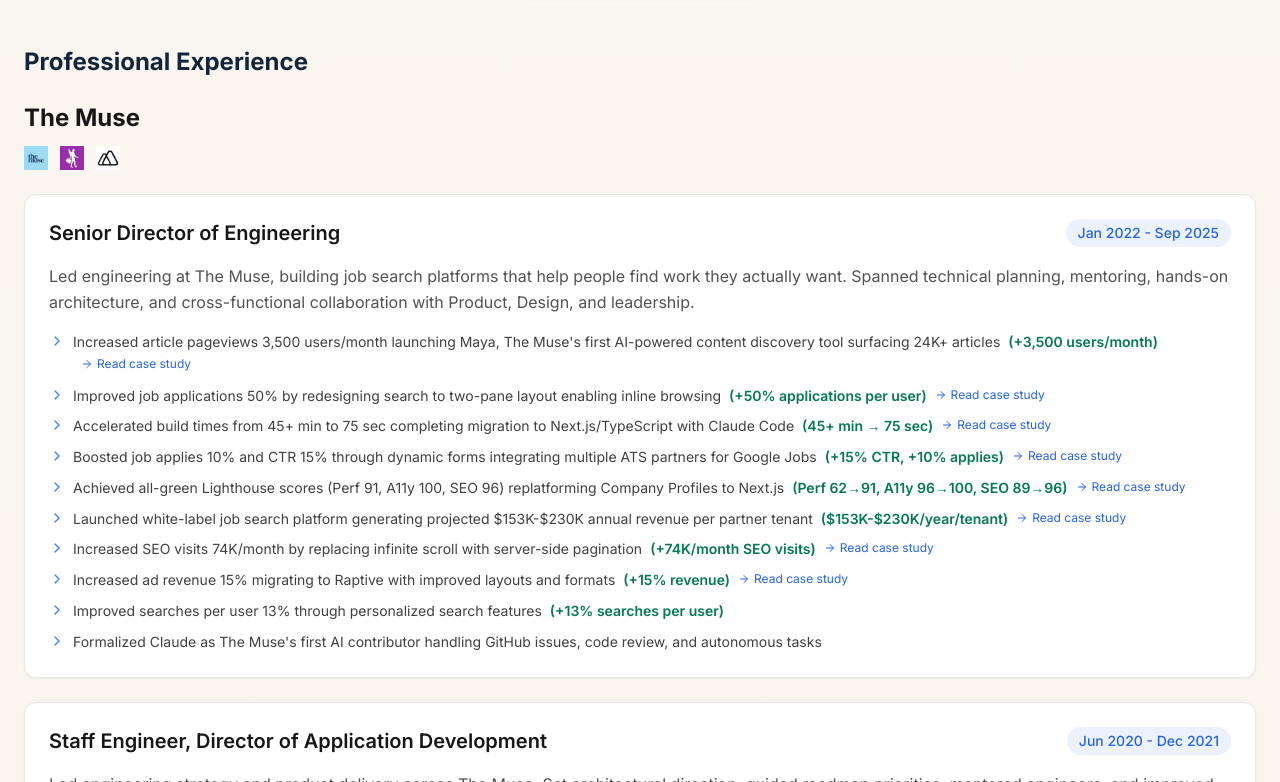
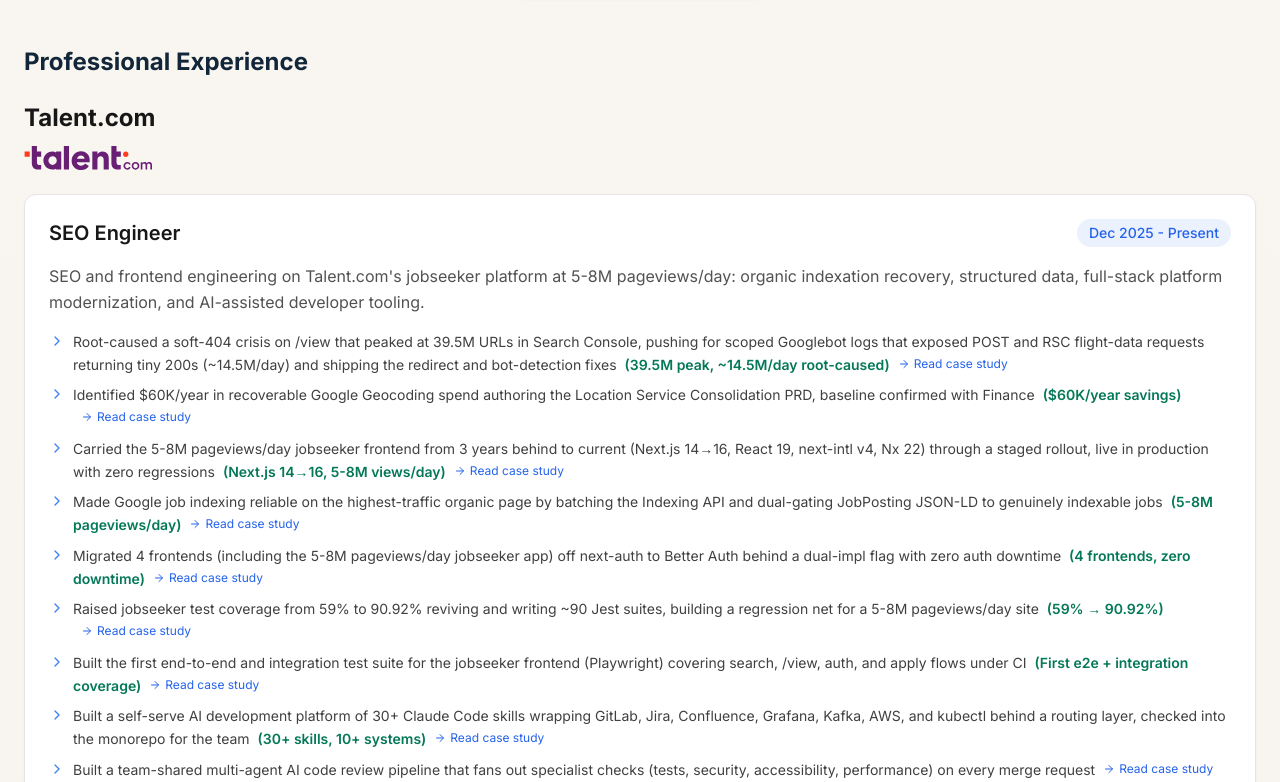
Before and after one commit to RichardDillman/RIchardDillman.com, a Next.js app: page /experience in a window 1280 px wide. Shown: the part 318-1100 px from the top of the page. Built offline with nearby package versions, Linux system fonts and the light colour scheme.

Commit message:
update talent.com

```diff
--- a/data/experience.ts
+++ b/data/experience.ts
@@ -20,6 +20,66 @@
 }
 
 export const experiences: Experience[] = [
+  {
+    company: 'Talent.com',
+    companyLogos: ['talent-com.svg'],
+    location: 'Remote',
+    period: 'Dec 2025 - Present',
+    roles: [
+      {
+        title: 'SEO Engineer',
+        period: 'Dec 2025 - Present',
+        description:
+          "SEO and frontend engineering on Talent.com's jobseeker platform at 5-8M pageviews/day: organic indexation recovery, structured data, full-stack platform modernization, and AI-assisted developer tooling.",
+        achievements: [
+          {
+            text: 'Root-caused a soft-404 crisis on /view that peaked at 39.5M URLs in Search Console, pushing for scoped Googlebot logs that exposed POST and RSC flight-data requests returning tiny 200s (~14.5M/day) and shipping the redirect and bot-detection fixes',
+            metrics: '39.5M peak, ~14.5M/day root-caused',
+            projectId: 'talent-soft-404-saga',
+          },
+          {
+            text: 'Identified $60K/year in recoverable Google Geocoding spend authoring the Location Service Consolidation PRD, baseline confirmed with Finance',
+            metrics: '$60K/year savings',
+            projectId: 'talent-location-service-consolidation',
+          },
+          {
+            text: 'Carried the 5-8M pageviews/day jobseeker frontend from 3 years behind to current (Next.js 14→16, React 19, next-intl v4, Nx 22) through a staged rollout, live in production with zero regressions',
+            metrics: 'Next.js 14→16, 5-8M views/day',
+            projectId: 'talent-nextjs-staged-migration',
+          },
+          {
+            text: 'Made Google job indexing reliable on the highest-traffic organic page by batching the Indexing API and dual-gating JobPosting JSON-LD to genuinely indexable jobs',
+            metrics: '5-8M pageviews/day',
+            projectId: 'talent-seo-rescue-view-page',
+          },
+          {
+            text: 'Migrated 4 frontends (including the 5-8M pageviews/day jobseeker app) off next-auth to Better Auth behind a dual-impl flag with zero auth downtime',
+            metrics: '4 frontends, zero downtime',
+            projectId: 'talent-better-auth-migration',
+          },
+          {
+            text: 'Raised jobseeker test coverage from 59% to 90.92% reviving and writing ~90 Jest suites, building a regression net for a 5-8M pageviews/day site',
+            metrics: '59% → 90.92%',
+            projectId: 'talent-jobseeker-coverage-revival',
+          },
+          {
+            text: 'Built the first end-to-end and integration test suite for the jobseeker frontend (Playwright) covering search, /view, auth, and apply flows under CI',
+            metrics: 'First e2e + integration coverage',
+            projectId: 'talent-jobseeker-e2e-from-zero',
+          },
+          {
+            text: 'Built a self-serve AI development platform of 30+ Claude Code skills wrapping GitLab, Jira, Confluence, Grafana, Kafka, AWS, and kubectl behind a routing layer, checked into the monorepo for the team',
+            metrics: '30+ skills, 10+ systems',
+            projectId: 'talent-claude-code-dev-platform',
+          },
+          {
+            text: 'Built a team-shared multi-agent AI code review pipeline that fans out specialist checks (tests, security, accessibility, performance) on every merge request',
+            projectId: 'talent-claude-code-multi-agent-review',
+          },
+        ],
+      },
+    ],
+  },
   {
     company: 'The Muse',
     companyLogos: ['the-muse.png', 'fairy-god-boss.png', 'purpose-jobs.png'],
```
Also changed, not shown: public/images/logos/talent-com.svg (added).
